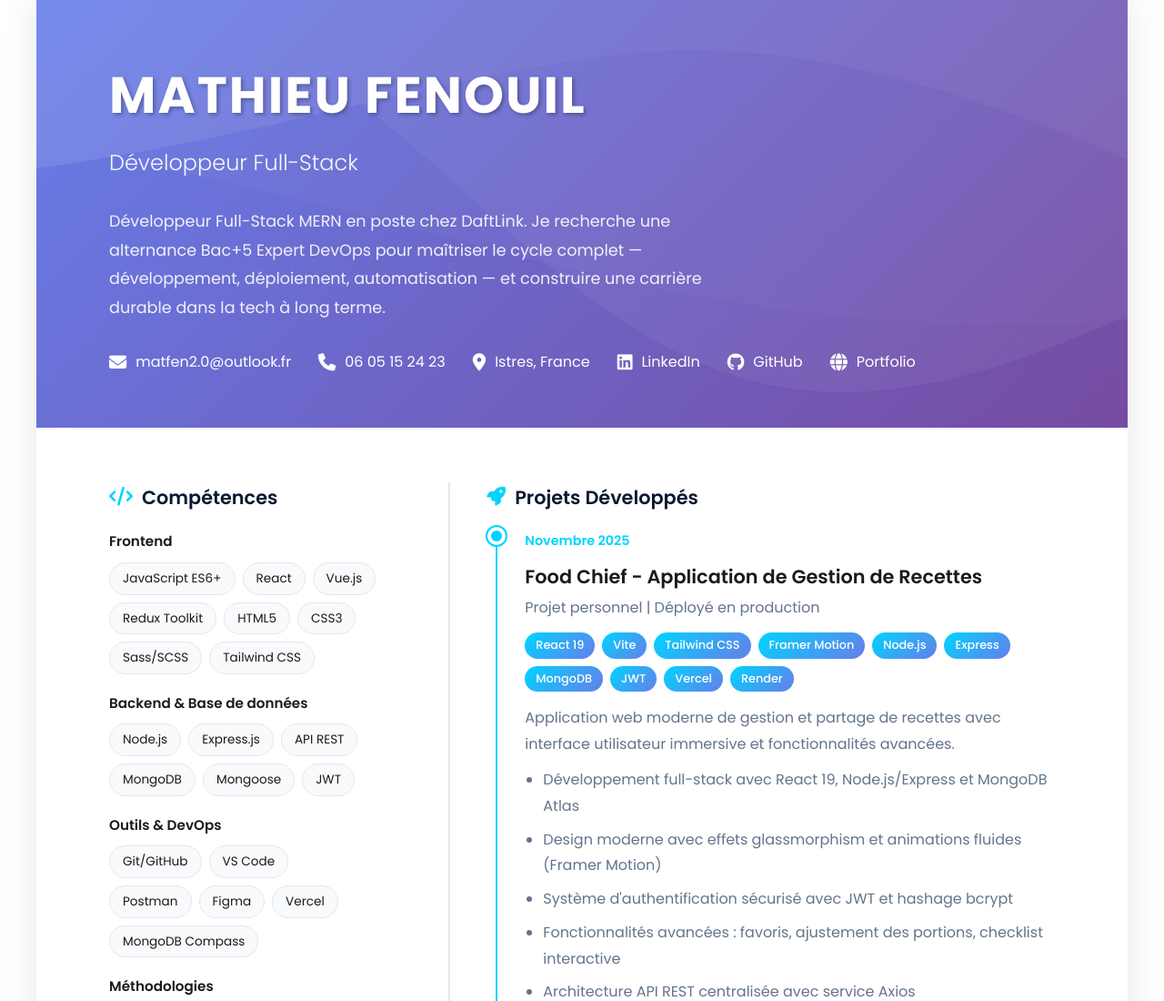
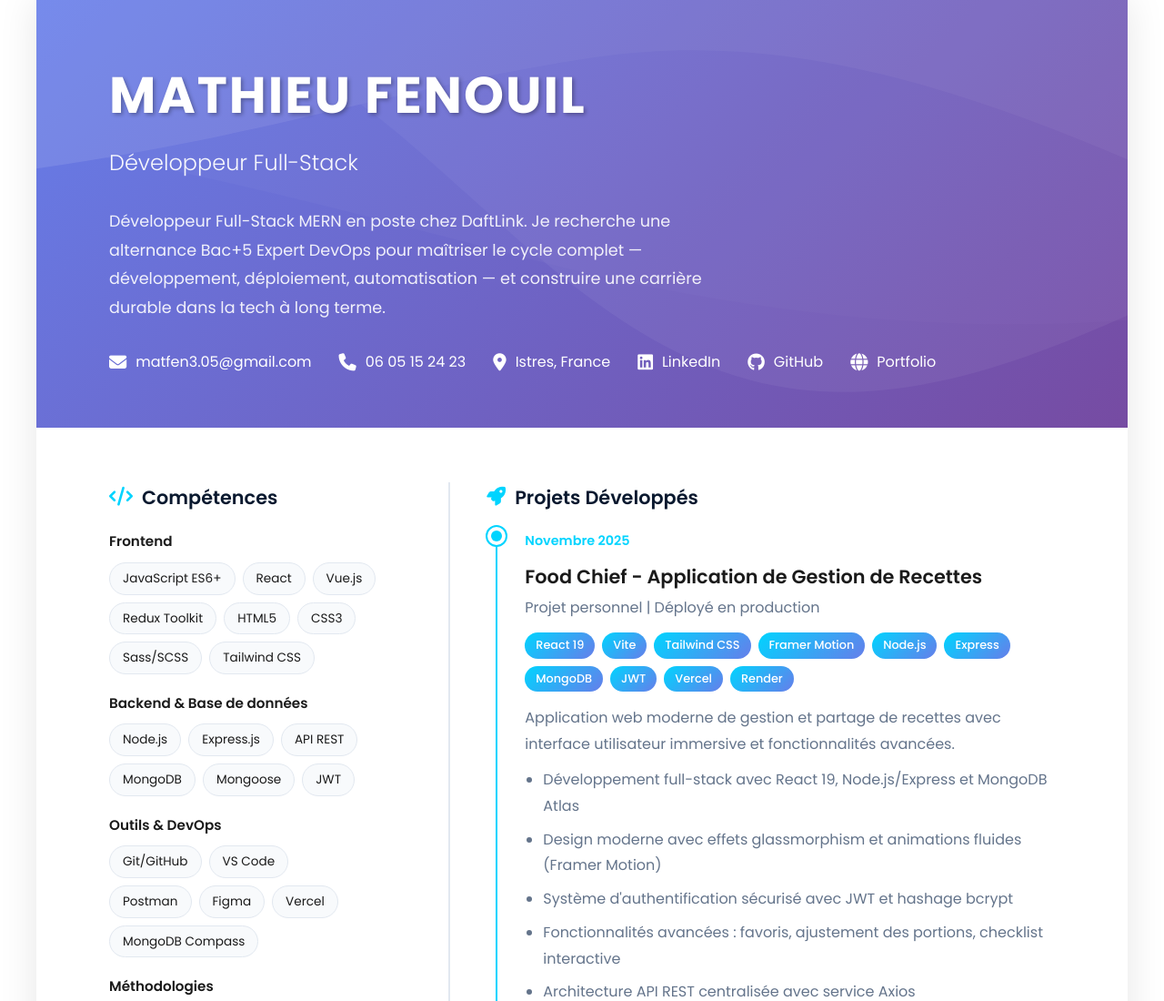
Before and after one commit to Matfen2/CV-Mathieu-FENOUIL, a plain HTML site: page index.html in a window 1280 px wide. Shown: the top 1100 px of the page at 91% size. Drawn offline with Linux system fonts and the light colour scheme.

Commit message:
Update adress email

```diff
--- a/index.html
+++ b/index.html
@@ -856,7 +856,7 @@
                 <div class="contact-info">
                     <a href="mailto:mathieu.fenouil@example.com" class="contact-item">
                         <i class="fas fa-envelope"></i>
-                        <span>matfen2.0@outlook.fr</span>
+                        <span>matfen3.05@gmail.com</span>
                     </a>
                     <a href="tel:+33605152423" class="contact-item">
                         <i class="fas fa-phone"></i>
```
